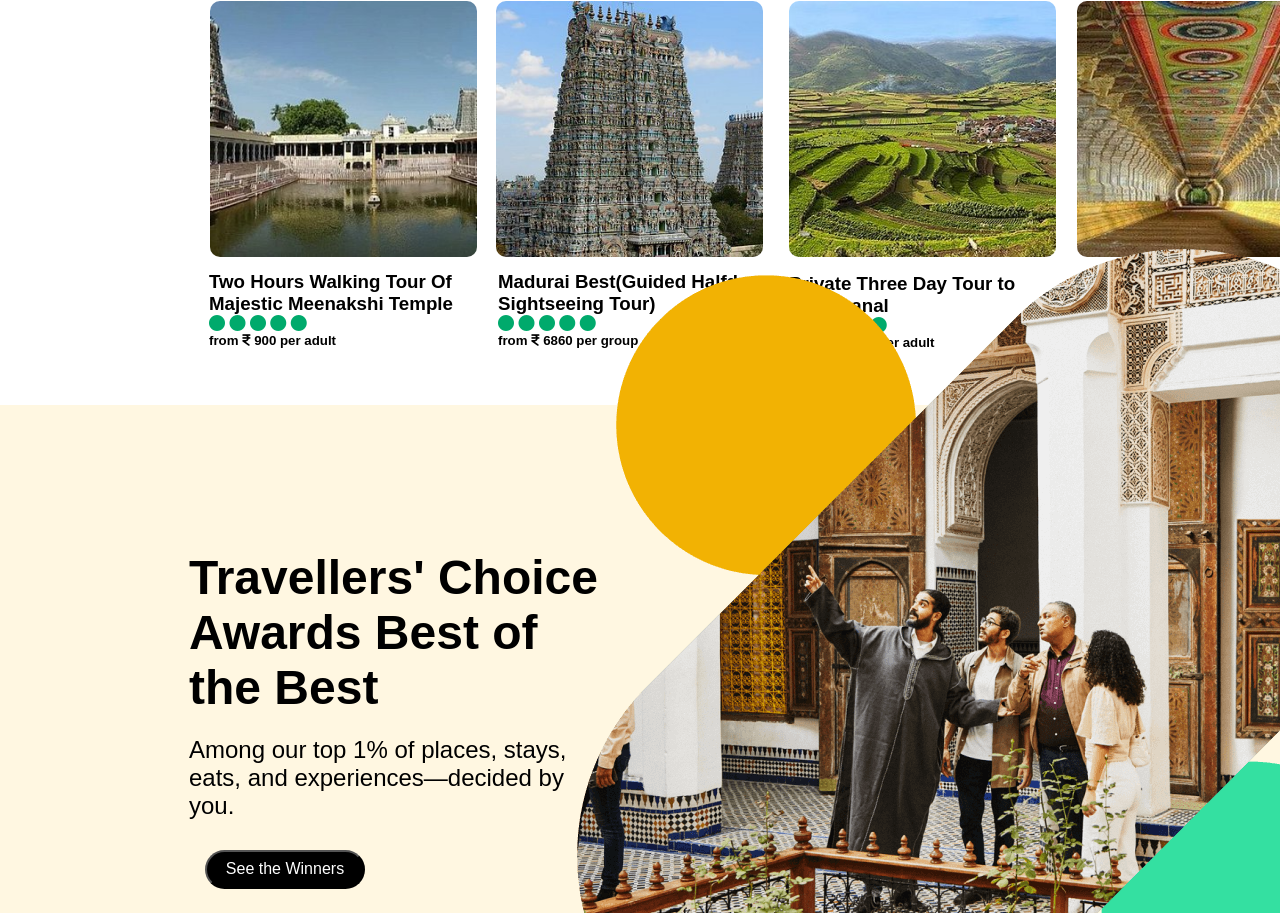
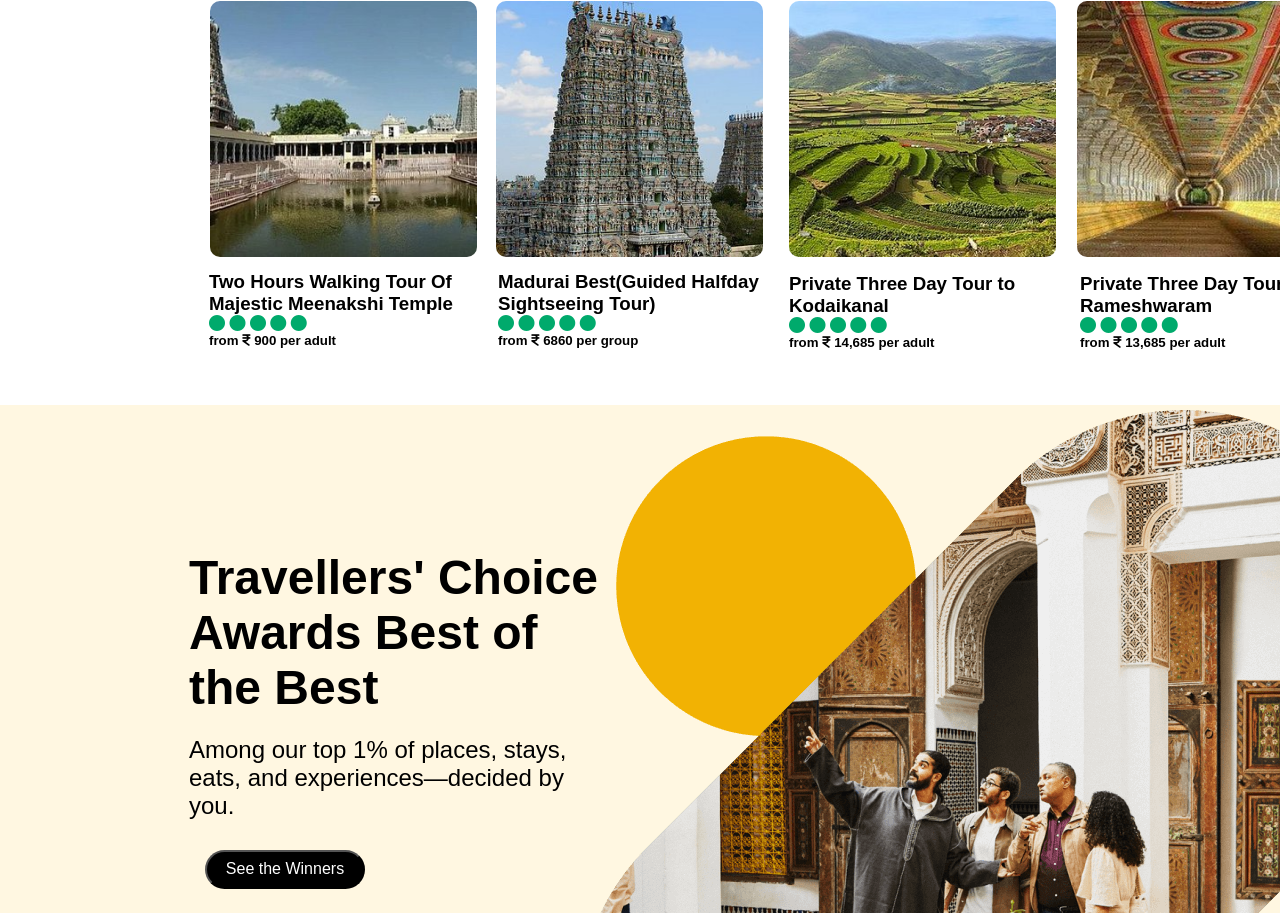
Before and after one commit to chandrakhumar/trip_advisor_clone, a plain HTML site: page index.html in a window 1280 px wide. Shown: the part 1827-2740 px from the top of the page. Drawn offline with Linux system fonts and the light colour scheme; a web font is replaced by a local one.

Commit message:
tripadvisor final

```diff
--- a/style.css
+++ b/style.css
@@ -391,7 +391,7 @@ position: relative;
     .footer__topimage{
         position: relative;
     left: 577px;
-    bottom:444px;
+    bottom:283px;
     }
 
 .footer__top{
```
